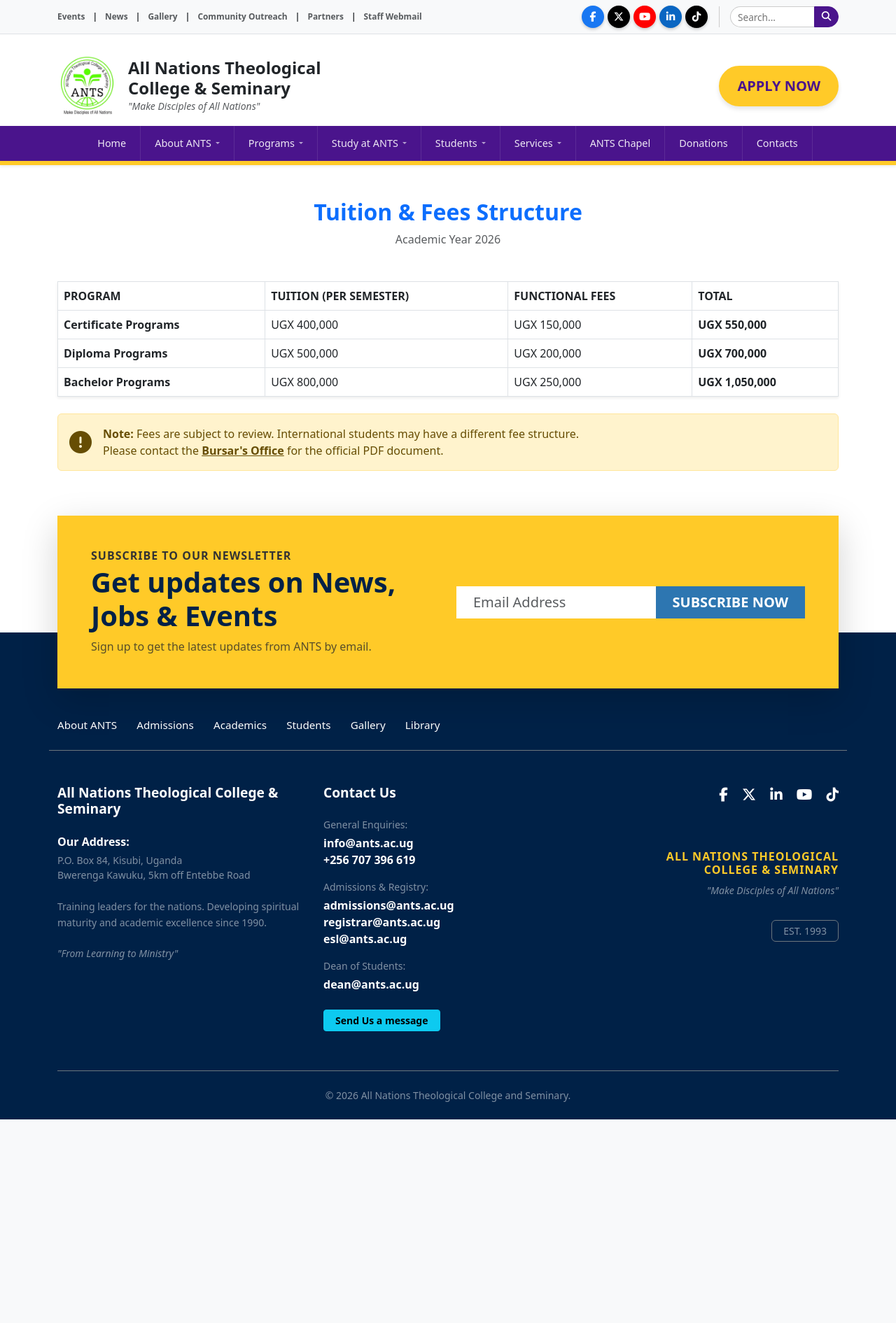
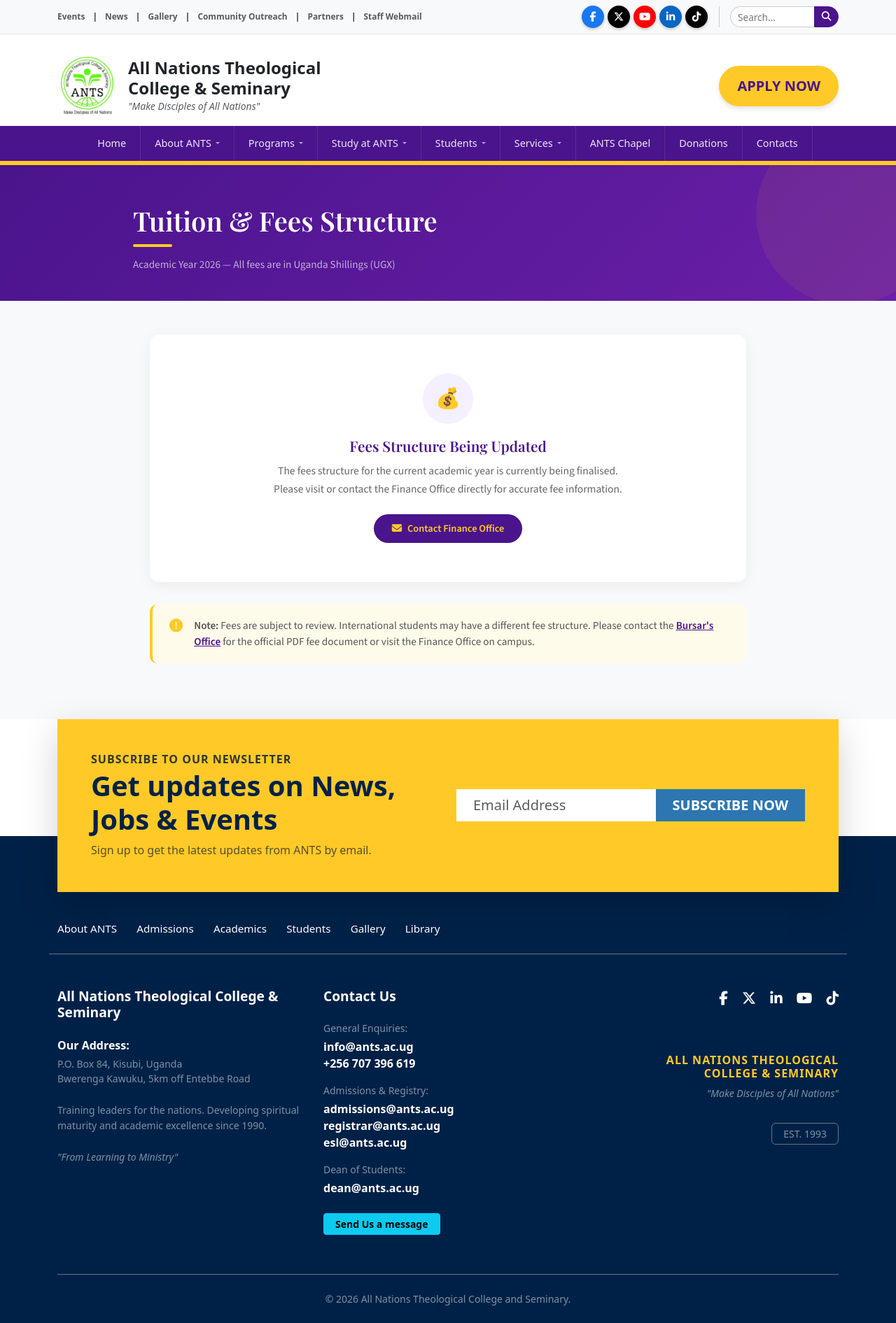
Before and after one commit to Makobi5/ANTS-Website, a Django app: page /students/fees/ in a window 1280 px wide. Shown: the whole page at 70% size. Before the commit the page ends 1600 px from the top, so only its background shows below. Run offline with Django 5.2, Linux system fonts and the light colour scheme; data that the repository does not hold is empty; some libraries are stand-ins or nearby versions.

Commit message:
removed the manual fees table

```diff
--- a/core/views.py
+++ b/core/views.py
@@ -253,7 +253,9 @@ def life_at_ants(request):
     return render(request, 'core/students/life.html')
 
 def fees_structure(request):
-    return render(request, 'core/students/fees.html')
+    from .models import FeeStructure
+    fees = FeeStructure.objects.all()
+    return render(request, 'core/students/fees.html', {'fees': fees})
 def student_manual(request):
     # Fetch policies specifically titled "Student Manual" or category "Manual"
     # For now, let's just fetch ALL policies but show them on a dedicated page
--- a/templates/core/students/fees.html
+++ b/templates/core/students/fees.html
@@ -2,15 +2,154 @@
 {% load static %}
 
 {% block content %}
-<div class="container py-5">
-    <div class="text-center mb-5">
-        <h2 class="fw-bold text-primary">Tuition & Fees Structure</h2>
-        <p class="text-muted">Academic Year 2026</p>
+
+<style>
+  @import url('https://fonts.googleapis.com/css2?family=Playfair+Display:wght@600;700&family=Source+Sans+3:wght@300;400;500;600&display=swap');
+
+  :root {
+    --purple: #4a148c;
+    --purple2: #6a1fa8;
+    --gold: #ffca28;
+    --soft: #f8f9fa;
+    --text: #333;
+    --muted: #666;
+  }
+
+  .fees-wrapper {
+    background: var(--soft);
+    font-family: 'Source Sans 3', sans-serif;
+  }
+
+  /* ── Header ── */
+  .fees-header {
+    background: linear-gradient(135deg, var(--purple), var(--purple2));
+    padding: 3.5rem 2rem 2.5rem;
+    position: relative; overflow: hidden;
+  }
+  .fees-header::after {
+    content: ''; position: absolute;
+    right: -60px; top: -60px;
+    width: 260px; height: 260px;
+    border-radius: 50%;
+    background: rgba(255,202,40,0.07);
+  }
+  .fees-header .inner { max-width: 900px; margin: 0 auto; position: relative; }
+  .fees-header h1 {
+    font-family: 'Playfair Display', serif;
+    color: #fff; font-size: 2.4rem; margin: 0 0 .4rem;
+  }
+  .fees-header p { color: rgba(255,255,255,.65); margin: 0; font-size: .95rem; }
+  .gold-bar { width: 56px; height: 4px; background: var(--gold); border-radius: 2px; margin: .7rem 0 .9rem; }
+
+  /* ── Body ── */
+  .fees-body { max-width: 900px; margin: 0 auto; padding: 3rem 1.5rem 5rem; }
+
+  /* ── Table Card ── */
+  .fees-card {
+    background: #fff;
+    border-radius: 14px;
+    overflow: hidden;
+    box-shadow: 0 6px 28px rgba(74,20,140,0.10);
+    margin-bottom: 2rem;
+  }
+  .fees-table { width: 100%; border-collapse: collapse; }
+  .fees-table thead tr { background: var(--purple); }
+  .fees-table thead th {
+    padding: 1rem 1.3rem;
+    color: var(--gold);
+    font-size: .8rem;
+    text-transform: uppercase;
+    letter-spacing: .6px;
+    font-weight: 700;
+    text-align: left;
+  }
+  .fees-table tbody tr { border-bottom: 1px solid #f0eaf8; transition: background .15s; }
+  .fees-table tbody tr:last-child { border-bottom: none; }
+  .fees-table tbody tr:hover { background: #fdf9ff; }
+  .fees-table td {
+    padding: 1rem 1.3rem;
+    font-size: .97rem;
+    color: var(--text);
+  }
+  .fees-table .prog-name { font-weight: 700; color: var(--purple); }
+  .fees-table .total-cell {
+    font-weight: 700;
+    color: var(--purple);
+    font-size: 1rem;
+  }
+  .fees-table tfoot tr { background: #f5f0ff; }
+  .fees-table tfoot td {
+    padding: .75rem 1.3rem;
+    font-size: .82rem;
+    color: var(--muted);
+    font-style: italic;
+  }
+
+  /* ── Empty state ── */
+  .fees-empty {
+    background: #fff;
+    border-radius: 14px;
+    padding: 3.5rem 2rem;
+    text-align: center;
+    box-shadow: 0 4px 20px rgba(0,0,0,0.06);
+    margin-bottom: 2rem;
+  }
+  .fees-empty .icon {
+    width: 72px; height: 72px;
+    border-radius: 50%;
+    background: #f5f0ff;
+    display: flex; align-items: center; justify-content: center;
+    margin: 0 auto 1.2rem;
+    font-size: 1.8rem;
+  }
+  .fees-empty h4 {
+    font-family: 'Playfair Display', serif;
+    color: var(--purple);
+    font-size: 1.3rem;
+    margin: 0 0 .6rem;
+  }
+  .fees-empty p { color: var(--muted); font-size: .97rem; margin: 0 0 1.4rem; line-height: 1.7; }
+  .btn-contact {
+    display: inline-flex; align-items: center; gap: .5rem;
+    background: var(--purple); color: var(--gold);
+    border-radius: 25px; padding: .6rem 1.6rem;
+    font-weight: 700; font-size: .9rem;
+    text-decoration: none;
+    transition: background .2s, transform .2s;
+  }
+  .btn-contact:hover { background: var(--purple2); color: var(--gold); transform: scale(1.03); }
+
+  /* ── Note card ── */
+  .note-card {
+    background: #fffbea;
+    border-left: 4px solid var(--gold);
+    border-radius: 10px;
+    padding: 1.2rem 1.5rem;
+    display: flex; gap: 1rem; align-items: flex-start;
+    font-size: .95rem; color: #555;
+  }
+  .note-card i { color: var(--gold); font-size: 1.2rem; margin-top: 2px; flex-shrink: 0; }
+  .note-card a { color: var(--purple); font-weight: 600; }
+</style>
+
+<div class="fees-wrapper">
+
+  <!-- Header -->
+  <div class="fees-header">
+    <div class="inner">
+      <h1>Tuition &amp; Fees Structure</h1>
+      <div class="gold-bar"></div>
+      <p>Academic Year {{ fees.first.academic_year|default:"2026" }} &mdash; All fees are in Uganda Shillings (UGX)</p>
+    </div>
   </div>
 
-    <div class="table-responsive shadow-sm">
-        <table class="table table-bordered table-hover align-middle mb-0">
-            <thead class="bg-primary text-white text-uppercase">
+  <div class="fees-body">
+
+    {% if fees %}
+      <!-- Fees Table -->
+      <div class="fees-card">
+        <table class="fees-table">
+          <thead>
             <tr>
               <th>Program</th>
               <th>Tuition (Per Semester)</th>
@@ -19,34 +158,49 @@
             </tr>
           </thead>
           <tbody>
+            {% for fee in fees %}
             <tr>
-                    <td class="fw-bold">Certificate Programs</td>
-                    <td>UGX 400,000</td>
-                    <td>UGX 150,000</td>
-                    <td class="fw-bold text-dark">UGX 550,000</td>
+              <td class="prog-name">{{ fee.program_name }}</td>
+              <td>UGX {{ fee.tuition_per_semester|floatformat:0 }}</td>
+              <td>UGX {{ fee.functional_fees|floatformat:0 }}</td>
+              <td class="total-cell">UGX {{ fee.total|floatformat:0 }}</td>
             </tr>
+            {% endfor %}
+          </tbody>
+          <tfoot>
             <tr>
-                    <td class="fw-bold">Diploma Programs</td>
-                    <td>UGX 500,000</td>
-                    <td>UGX 200,000</td>
-                    <td class="fw-bold text-dark">UGX 700,000</td>
+              <td colspan="4">* Fees are per semester and subject to annual review.</td>
             </tr>
-                <tr>
-                    <td class="fw-bold">Bachelor Programs</td>
-                    <td>UGX 800,000</td>
-                    <td>UGX 250,000</td>
-                    <td class="fw-bold text-dark">UGX 1,050,000</td>
-                </tr>
-            </tbody>
+          </tfoot>
         </table>
       </div>
 
-    <div class="mt-4 alert alert-warning d-flex align-items-center">
-        <i class="fas fa-exclamation-circle fa-2x me-3"></i>
+    {% else %}
+      <!-- Empty state — fees not yet uploaded -->
+      <div class="fees-empty">
+        <div class="icon">💰</div>
+        <h4>Fees Structure Being Updated</h4>
+        <p>
+          The fees structure for the current academic year is currently being finalised.<br>
+          Please visit or contact the Finance Office directly for accurate fee information.
+        </p>
+        <a href="{% url 'contact' %}" class="btn-contact">
+          <i class="fas fa-envelope"></i> Contact Finance Office
+        </a>
+      </div>
+    {% endif %}
+
+    <!-- Note -->
+    <div class="note-card">
+      <i class="fas fa-exclamation-circle"></i>
       <div>
         <strong>Note:</strong> Fees are subject to review. International students may have a different fee structure.
-            <br>Please contact the <a href="{% url 'contact' %}" class="alert-link">Bursar's Office</a> for the official PDF document.
+        Please contact the <a href="{% url 'contact' %}">Bursar's Office</a> for the official PDF fee document
+        or visit the Finance Office on campus.
       </div>
     </div>
+
   </div>
+</div>
+
 {% endblock %}
```
Also changed, not shown: core/admin.py (+9 -0 lines), core/models.py (+16 -0 lines), core/migrations/0017_feestructure.py (added). Lines whose indentation alone changed are shown as unchanged.
